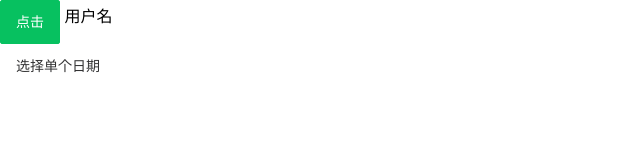
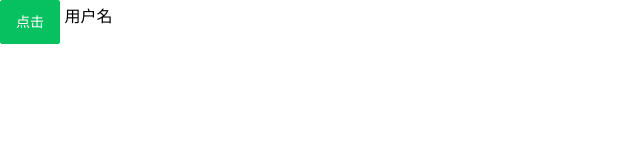
Before and after one commit to zhaobao1830/vitezb, a Vue app: page /#/home in a window 1280 px wide. Shown: the top 160 px of the page, without its empty margins (0-640 px from the left). Built offline with nearby package versions, Linux system fonts and the light colour scheme.

Commit message:
删除调试代码

```diff
--- a/src/views/home/HomeView.vue
+++ b/src/views/home/HomeView.vue
@@ -3,14 +3,11 @@
     <a-button @click="setUser">赋值</a-button>
 
     用户名 {{userStore.userInfo.name}}
-    <van-cell title="选择单个日期" :value="date" @click="show = true" />
-    <van-calendar v-model:show="show" @confirm="onConfirm" />
   </div>
 </template>
 
 <script setup>
   import { useUserStore } from '@/store/modules/user'
-  import { ref } from 'vue'
 
   const userStore = useUserStore()
 
@@ -21,13 +18,6 @@
     })
   }
 
-  const date = ref('')
-  const show = ref(false)
-  const onConfirm = (value) => {
-    show.value = false
-    date.value = formatDate(value)
-  }
-  const formatDate = (date) => `${date.getMonth() + 1}/${date.getDate()}`
 </script>
 
 <style scoped lang="scss">
```
